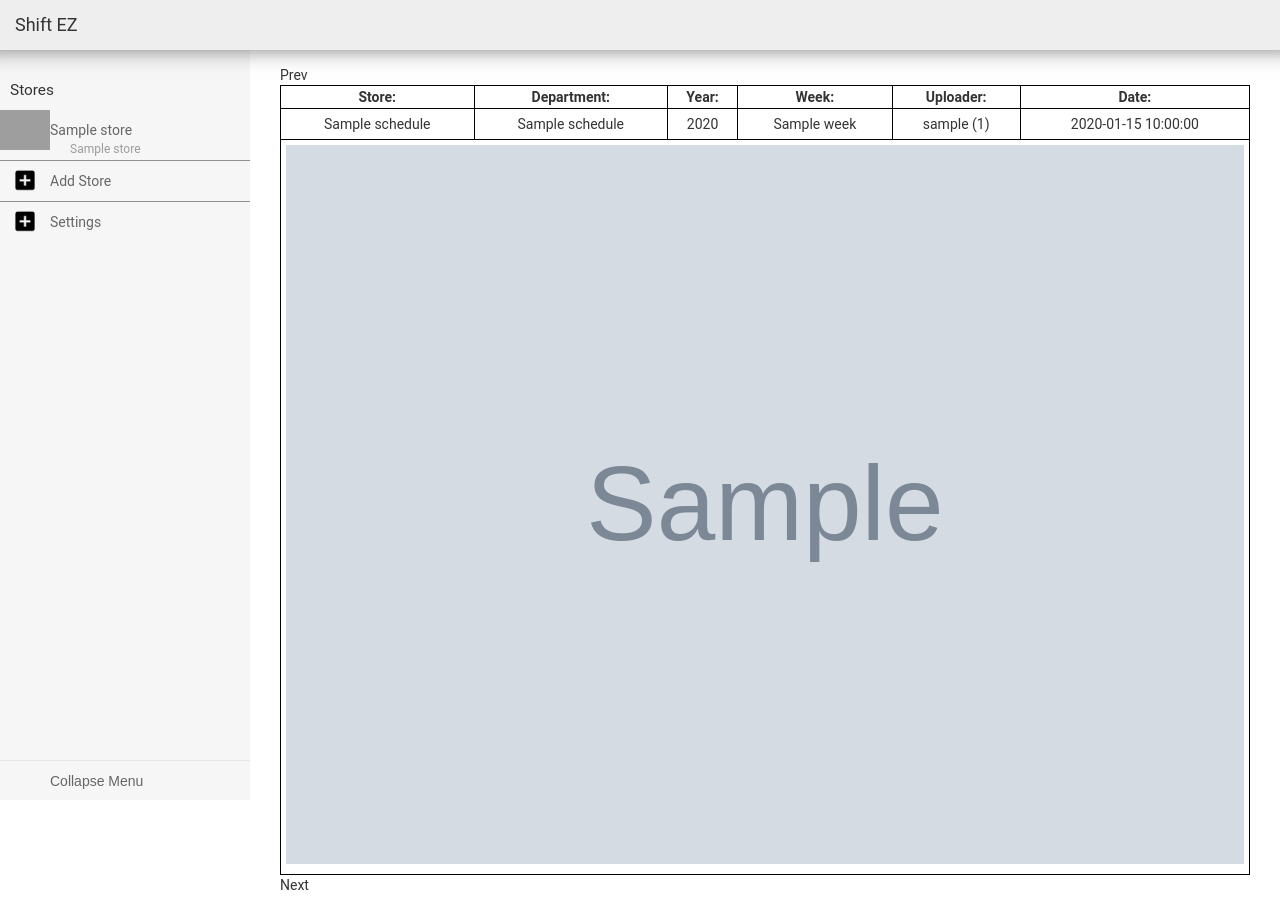
After one commit to bradenschmidt/shift-ez, a Flask app: template app_engine/app/templates/store.html in a window 1280 px wide. The commit adds this page. Run offline with Flask 2, Linux system fonts and the light colour scheme; the template is opened without the code that fills it: most values are stand-ins (such as "Sample title", 1, 10 or a date in 2020); grey boxes marked "Sample" are stand-in pictures; grey boxes are pictures that could not be loaded.

Commit message:
Move stores to own page.

```diff
--- /dev/null
+++ b/app_engine/app/templates/store.html
@@ -0,0 +1,109 @@
+<!DOCTYPE html>
+{% autoescape true %}
+<html>
+<head>
+    <link href="/static/stylesheets/vertical-responsive-menu.min.css" rel="stylesheet">
+
+    <link href="/static/stylesheets/stylesheet.css" rel="stylesheet" type="text/css">
+    <script src="/static/scripts/jquery.min.js"></script>
+</head>
+
+<body>
+
+<header class="header clearfix">
+    <button type="button" id="toggleMenu" class="toggle_menu">
+        <i class="fa fa-bars"></i>
+    </button>
+    <h1>Shift EZ</h1>
+</header>
+
+<nav class="vertical_nav">
+
+    <ul id="js-menu" class="menu">
+
+        <li class="menu--item">
+            <span class="menu--label section">Stores</span>
+        </li>
+
+        {% for store in stores %}
+            <li class="menu--item store" id="{{ 'store' + loop.index0|string }}">
+
+                <a href="/stores/{{ store.store_name }}/dep/{{ store.dep_name }}">
+                    <label class="menu--link" title="{{ store.store_name }}">
+                        <img class="menu--icon" src="/static/images/ic_action_business.png"/>
+                        <span class="menu--label store">{{ store.store_name }}</span>
+                        <span class="menu--label dep">{{ store.dep_name }}</span>
+                    </label>
+                </a>
+
+            </li>
+        {% endfor %}
+
+        <li class="menu--item separator">
+
+            <label class="menu--link" title="Add Store">
+                <img class="menu--icon" src="/static/images/ic_action_add_box.png"/>
+                <span class="menu--label">Add Store</span>
+            </label>
+
+        </li>
+
+        <li class="menu--item separator">
+
+            <label class="menu--link" title="Settings">
+                <img class="menu--icon" src="/static/images/ic_action_add_box.png"/>
+                <span class="menu--label">Settings</span>
+            </label>
+
+        </li>
+
+    </ul>
+
+    <button id="collapse_menu" class="collapse_menu">
+        <i class="collapse_menu--icon"></i>
+        <span class="collapse_menu--label">Collapse Menu</span>
+    </button>
+
+</nav>
+
+<div class="wrapper">
+
+    <span id="prevButton">Prev</span>
+
+    <div class="schedules">
+
+        {% for schedule in schedules %}
+            <table class="schedule {{ 'schedule' + loop.index0|string }}"
+                   id="{{ 'current' if (loop.index0 == 0) else '' }}">
+                <tr>
+                    <th>Store:</th>
+                    <th>Department:</th>
+                    <th>Year:</th>
+                    <th>Week:</th>
+                    <th>Uploader:</th>
+                    <th>Date:</th>
+                </tr>
+                <tr>
+                    <td>{{ schedule.store_name }}</td>
+                    <td>{{ schedule.dep_name }}</td>
+                    <td>{{ schedule.year }}</td>
+                    <td>{{ schedule.week }}</td>
+                    <td>{{ schedule.user_name }} ({{ schedule.upload_user_id }})</td>
+                    <td>{{ schedule.upload_dateTime }}</td>
+                </tr>
+                <tr>
+                    <td class="schedule_image" colspan="6"><img src="{{ schedule.image_url }}"></td>
+                </tr>
+            </table>
+        {% endfor %}
+
+    </div>
+
+    <span id="nextButton">Next</span>
+
+</div>
+<script src="/static/scripts/vertical-responsive-menu.min.js"></script>
+<script src="/static/scripts/store.js"></script>
+</body>
+</html>
+{% endautoescape %}
--- a/app_engine/main.py
+++ b/app_engine/main.py
@@ -3,6 +3,7 @@ import os
 from pprint import pprint
 
 import jinja2
+
 from flask import Flask
 
 from google.appengine.ext import blobstore
@@ -77,7 +78,7 @@ def store_template(store_name, dep_name):
         'stores': stores['stores']
     }
 
-    template = JINJA_ENVIRONMENT.get_template('app/templates/index.html')
+    template = JINJA_ENVIRONMENT.get_template('app/templates/store.html')
     return template.render(template_values)
 
 
--- /dev/null
+++ b/app_engine/static/scripts/store.js
@@ -0,0 +1,51 @@
+function hideAllSchedules() {
+    $(".schedule").hide();
+}
+
+function init() {
+    hideAllSchedules();
+    showSchedule(null, 0);
+}
+
+$(document).ready(init);
+
+$("#nextButton").click(function () {
+    changeSchedule(1);
+});
+$("#prevButton").click(function () {
+    changeSchedule(-1);
+});
+
+function changeSchedule(index) {
+    console.log("next");
+    var currentSchedule = $("#current");
+
+    var scheduleClass = currentSchedule.attr('class').split(/\s+/)[1];
+
+    if (scheduleClass !== undefined) {
+        var scheduleNum = parseInt(scheduleClass.substr(8));
+        console.log(scheduleNum);
+
+        if (scheduleNum + index >= 0) {
+            showSchedule(currentSchedule, scheduleNum + index);
+        }
+    }
+}
+
+function showSchedule(prev, i) {
+    var scheduleNum = '.schedule' + i;
+
+    console.log(scheduleNum);
+
+    if ($(scheduleNum).length) {
+        $(".schedule").hide();
+
+        $(scheduleNum).show();
+        $(scheduleNum).attr('id', 'current');
+        if (prev !== null) {
+            prev.attr('id', '');
+        }
+    }
+
+
+}
--- a/app_engine/static/stylesheets/stylesheet.css
+++ b/app_engine/static/stylesheets/stylesheet.css
@@ -154,3 +154,7 @@ header h1 {
   padding-top: 10px;
   text-align: center;
 }
+
+.store > a {
+  text-decoration: none;
+}
```
